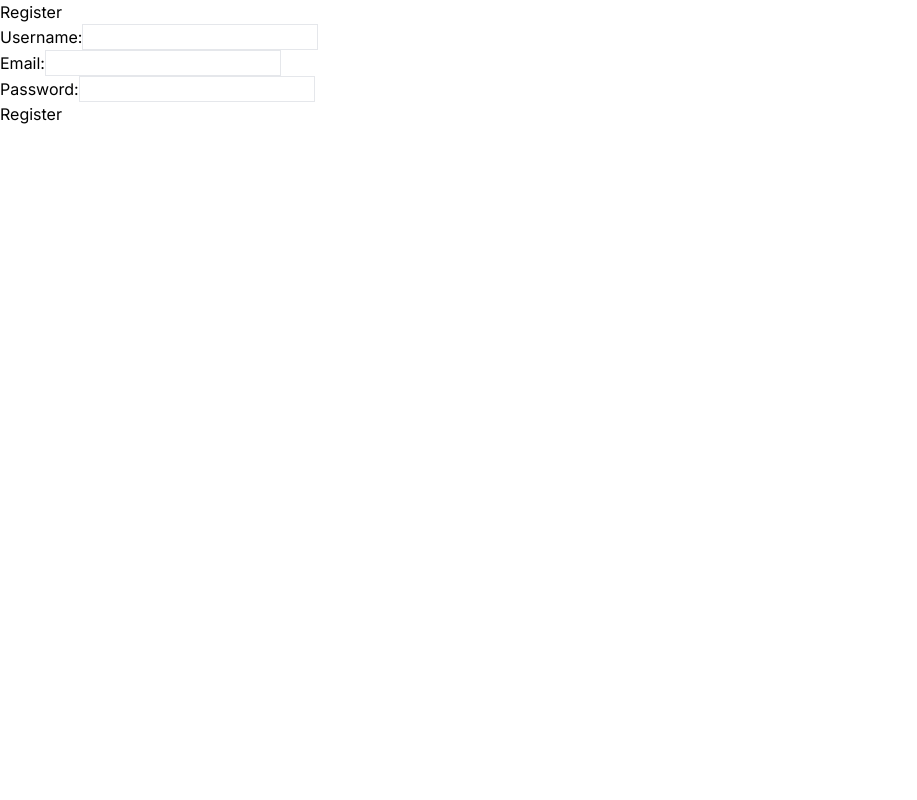
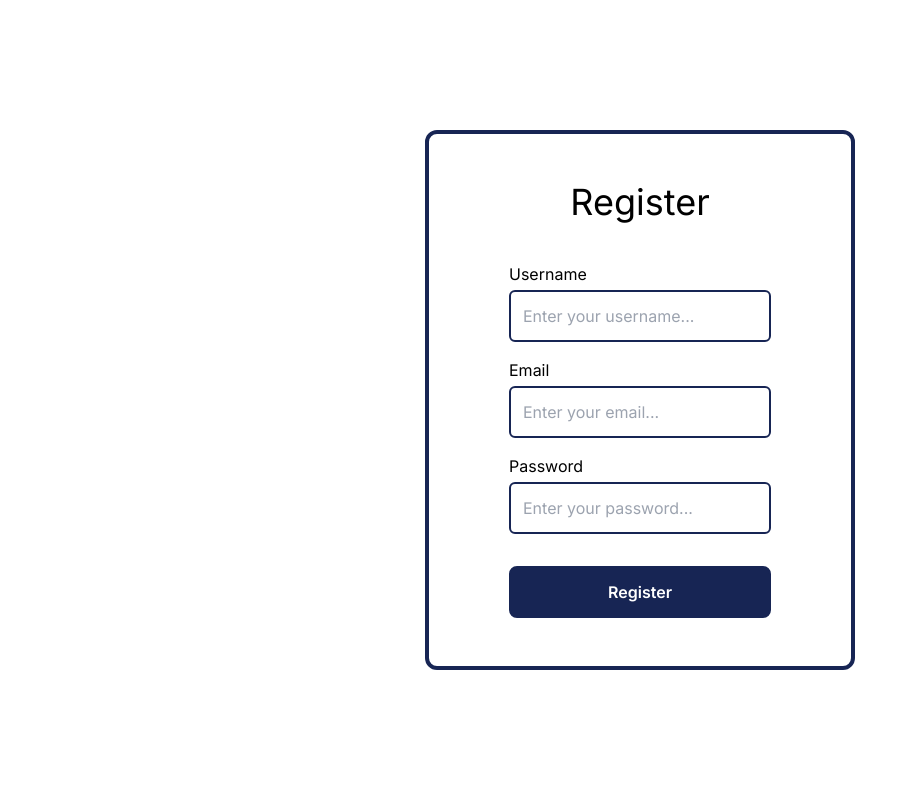
Before and after one commit to mmspeed/avion-exam, a Next.js app: page /login in a window 1280 px wide. Shown: the top 800 px of the page, without its empty margins (0-917 px from the left). Built offline with nearby package versions, Linux system fonts and the light colour scheme.

Commit message:
login ready

```diff
--- a/src/app/about/page.tsx
+++ b/src/app/about/page.tsx
@@ -5,6 +5,7 @@ import Header from "@/components/Header";
 import EFurn from "../../assets/EFurn.png";
 import Correct from "../../assets/correct.png";
 import Different from "@/components/Different";
+import Footer from "@/components/Footer";
 
 const About = () => {
   return (
@@ -70,6 +71,7 @@ const About = () => {
           value="Sign Up"
         />
       </div>
+      <Footer />
     </div>
   );
 };
--- a/src/app/cart/page.tsx
+++ b/src/app/cart/page.tsx
@@ -3,6 +3,7 @@ import Image from "next/image";
 import CartPro from "../../assets/cartpro.png";
 import VasePro from "../../assets/vasepro.png";
 import Header from "@/components/Header";
+import Footer from "@/components/Footer";
 
 const Cart = () => {
   return (
@@ -80,6 +81,7 @@ const Cart = () => {
           </button>
         </div>
       </div>
+      <Footer />
     </div>
   );
 };
--- a/src/app/layout.tsx
+++ b/src/app/layout.tsx
@@ -1,7 +1,6 @@
 import type { Metadata } from "next";
 import { Inter } from "next/font/google";
 import "./globals.css";
-import Footer from "@/components/Footer";
 
 const inter = Inter({ subsets: ["latin"] });
 
@@ -19,7 +18,6 @@ export default function RootLayout({
     <html lang="en">
       <body className={inter.className}>
         <main className="min-h-screen">{children}</main>
-        <Footer />
       </body>
     </html>
   );
--- a/src/app/listing/page.tsx
+++ b/src/app/listing/page.tsx
@@ -8,6 +8,7 @@ import Chair from "../../assets/chair.png";
 import Vase from "../../assets/vase.png";
 import Vasee from "../../assets/vasee.png";
 import Lamp from "../../assets/lamp.png";
+import Footer from "@/components/Footer";
 
 const ProductsListing = () => {
   return (
@@ -90,6 +91,7 @@ const ProductsListing = () => {
       </div>
       <Different />
       <JoinInput />
+      <Footer />
     </div>
   );
 };
--- a/src/app/login/page.tsx
+++ b/src/app/login/page.tsx
@@ -22,50 +22,68 @@ export default function Register() {
     e.preventDefault();
     console.log("Form submitted:", formData);
     router.push("/");
+    confirm("Registered successfully !");
   };
 
   return (
+    <div className="flex items-center justify-center min-h-screen">
+      <div className="border-4 px-20 py-12 rounded-xl border-blue-950">
+        <h1 className="text-center mb-10 text-4xl">Register</h1>
+        <form onSubmit={handleSubmit}>
+          <div className="mb-4">
+            <label htmlFor="username">Username</label>
             <div>
-      <h1>Register</h1>
-      <form onSubmit={handleSubmit}>
-        <div>
-          <label htmlFor="username">Username:</label>
               <input
-            className="border"
+                className="border-2 border-blue-950 p-3 mt-1 rounded-md"
                 type="text"
                 id="username"
                 name="username"
                 value={formData.username}
                 onChange={handleChange}
+                placeholder="Enter your username..."
                 required
               />
             </div>
+          </div>
+          <div className="mb-4">
+            <label htmlFor="email">Email</label>
             <div>
-          <label htmlFor="email">Email:</label>
               <input
-            className="border"
+                className="border-2 border-blue-950 p-3 mt-1 rounded-md"
                 type="email"
                 id="email"
                 name="email"
                 value={formData.email}
                 onChange={handleChange}
+                placeholder="Enter your email..."
                 required
               />
             </div>
+          </div>
+          <div className="mb-8">
+            <label htmlFor="password">Password</label>
             <div>
-          <label htmlFor="password">Password:</label>
               <input
-            className="border"
+                className="border-2 border-blue-950 p-3 mt-1 rounded-md"
                 type="password"
                 id="password"
                 name="password"
                 value={formData.password}
                 onChange={handleChange}
+                placeholder="Enter your password..."
                 required
               />
             </div>
-        <button type="submit">Register</button>
+          </div>
+          <button
+            className="border-2 border-blue-950 font-semibold bg-blue-950 text-white w-[100%] py-3 rounded-lg
+            hover:bg-white hover:text-blue-950 hover:border-blue-950 hover:border-2 duration-500"
+            type="submit"
+          >
+            Register
+          </button>
         </form>
+      </div>
     </div>
   );
 }
--- a/src/app/page.tsx
+++ b/src/app/page.tsx
@@ -1,7 +1,4 @@
 import Image from "next/image";
-import Search from "../assets/search.png";
-import Cart from "../assets/cart.png";
-import User from "../assets/user.png";
 import Chair from "../assets/chair.png";
 import Vase from "../assets/vase.png";
 import Vasee from "../assets/vasee.png";
@@ -12,6 +9,7 @@ import JoinInput from "@/components/JoinInput";
 import Different from "@/components/Different";
 import ChangeCountry from "@/components/ChangeCountry";
 import Header from "@/components/Header";
+import Footer from "@/components/Footer";
 
 export default function Home() {
   return (
@@ -96,6 +94,7 @@ export default function Home() {
       </div>
       <JoinInput />
       <ChangeCountry />
+      <Footer />
     </div>
   );
 }
--- a/src/components/Header.tsx
+++ b/src/components/Header.tsx
@@ -27,8 +27,12 @@ const Header = () => {
             <h3 className="font-normal text-base text-gray-500 mr-10">Blog</h3>
             <div className="flex">
               <Image className="mr-3" src={Search} alt="" />
-              <Image className="mr-3" src={Cart} alt="" />
-              <Image className="mr-3" src={User} alt="" />
+              <a href="/cart">
+                <Image className="mr-3" src={Cart} alt="" />
+              </a>
+              <a href="/login">
+                <Image className="mr-3" src={User} alt="" />
+              </a>
             </div>
           </div>
         </div>
--- a/src/components/HomeHeader.tsx
+++ /dev/null
@@ -1,32 +0,0 @@
-import React from "react";
-import Image from "next/image";
-import Search from "../assets/search.png";
-import Cart from "../assets/cart.png";
-import User from "../assets/user.png";
-
-const HomeHeader = () => {
-  return (
-    <div>
-      <div className="container mx-auto px-12 flex items-center justify-between min-h-14">
-        <Image className="w-5" src={Search} alt="" />
-        <h2 className="font-medium text-2xl">Avion</h2>
-        <div className="flex items-center">
-          <Image className="mx-2 w-5" src={Cart} alt="" />
-          <Image className="mx-2 w-5" src={User} alt="" />
-        </div>
-      </div>
-      <hr />
-      <div className="categoriesMain text-gray-500 flex items-center justify-center my-4 mx-4">
-        <h3 className="mx-4">Plant pots</h3>
-        <h3 className="mx-4">Ceramics</h3>
-        <h3 className="mx-4">Tables</h3>
-        <h3 className="mx-4">Chairs</h3>
-        <h3 className="mx-4">Crockery</h3>
-        <h3 className="mx-4">Tableware</h3>
-        <h3 className="mx-4">Cutlery</h3>
-      </div>
-    </div>
-  );
-};
-
-export default HomeHeader;
```
Also changed, not shown: 1 other file (tests, documents, lock files or other folders). Lines whose indentation alone changed are shown as unchanged.
